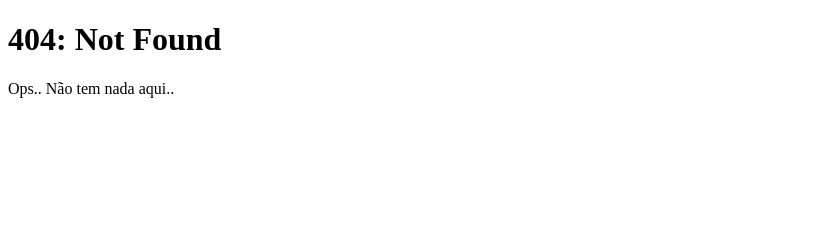
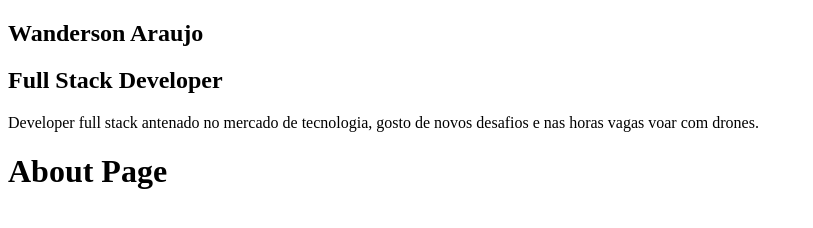
Before and after one commit to wanderaraujo/gatsby-my-blog, a Gatsby site: page /about in a window 1280 px wide. Before the commit this address had no page. Shown: the whole page, without its empty margins (0-813 px from the left). Built offline with nearby package versions, Linux system fonts and the light colour scheme; Gatsby itself is replaced by a stand-in of ours.

Commit message:
Criando primeito componente compartilhado

```diff
--- /dev/null
+++ b/src/components/Profile/Index.js
@@ -0,0 +1,11 @@
+import React from 'react'
+
+const Profile = () => (
+    <div className="Profile-wrapper">
+        <h1>Wanderson Araujo</h1>
+        <h2>Full Stack Developer</h2>
+        <p>Developer full stack antenado no mercado de tecnologia, gosto de novos desafios e nas horas vagas voar com drones.</p>
+    </div>
+)
+
+export default Profile
--- a/src/components/layout.js
+++ b/src/components/layout.js
@@ -1,10 +1,12 @@
 import React from "react"
 import PropTypes from "prop-types"
+import Profile from "./Profile/Index"
 
 const Layout = ({ children }) => {
 
   return (
     <>
+      <aside><Profile/></aside>
       <main>{children}</main>
     </>
   )
--- /dev/null
+++ b/src/pages/about.js
@@ -0,0 +1,12 @@
+import React from 'react'
+import Layout from '../components/layout'
+import SEO from '../components/seo'
+
+const AboutPage = () => (
+    <Layout>
+        <SEO title="About" />
+        <h1>About Page</h1>
+    </Layout>
+)
+
+export default AboutPage
```
